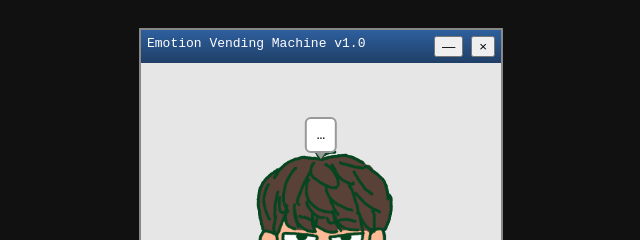
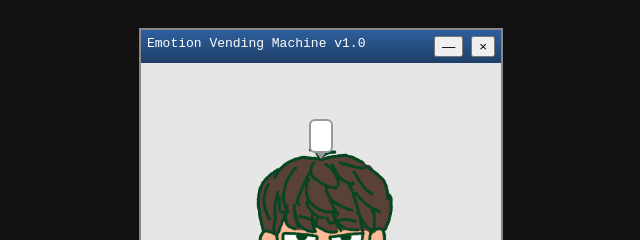
Before and after one commit to qkrwogid2019-sudo/Byu, a plain HTML site: page index.html in a window 1280 px wide. Shown: the top 240 px of the page, 319-959 px from the left. Drawn offline with Linux system fonts and the light colour scheme.

Commit message:
Update index.html

```diff
--- a/index.html
+++ b/index.html
@@ -38,8 +38,8 @@
 
         <!-- 말풍선 -->
         <div class="speech-bubble" id="speech">
-          <span id="speechText">…</span>
-        </div>
+  <p></p>
+</div>
 
       </div>
     </div>
```
